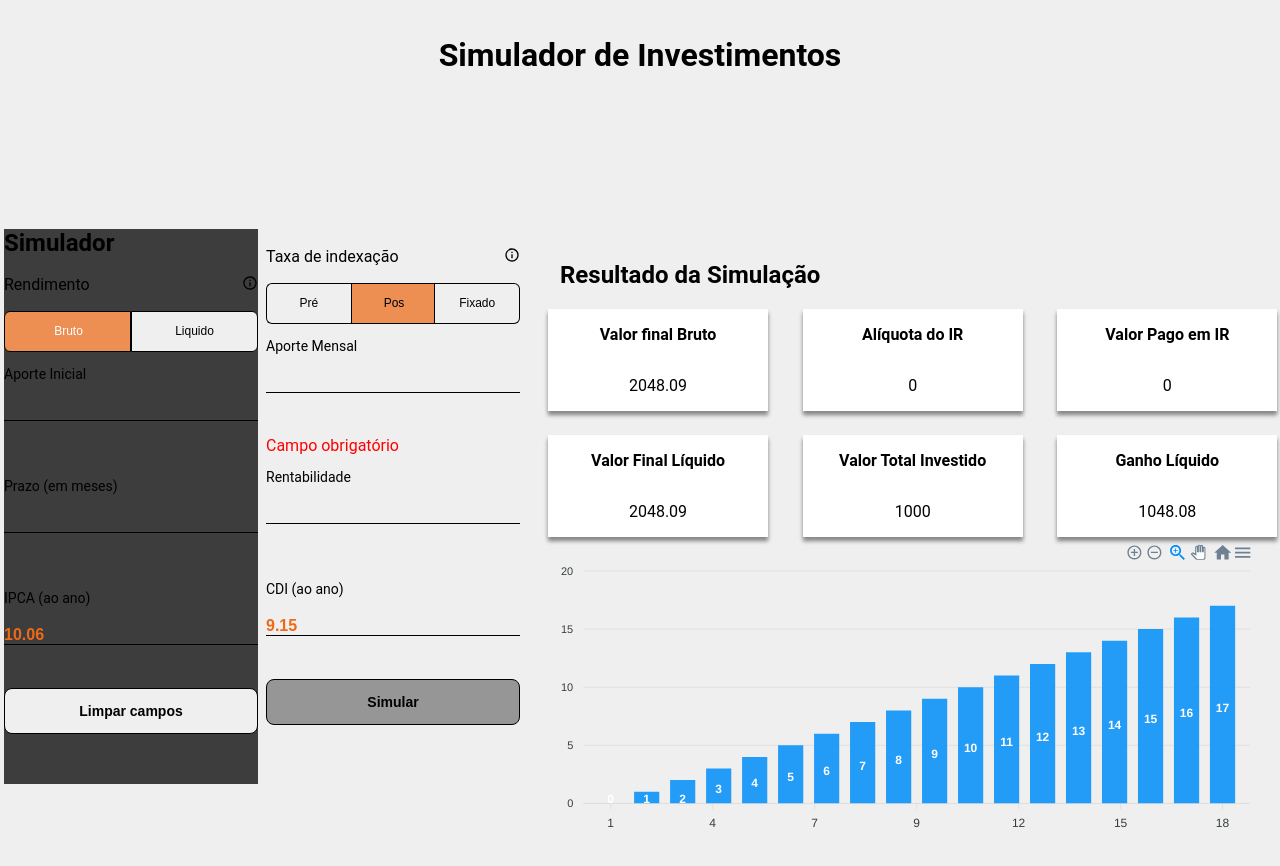
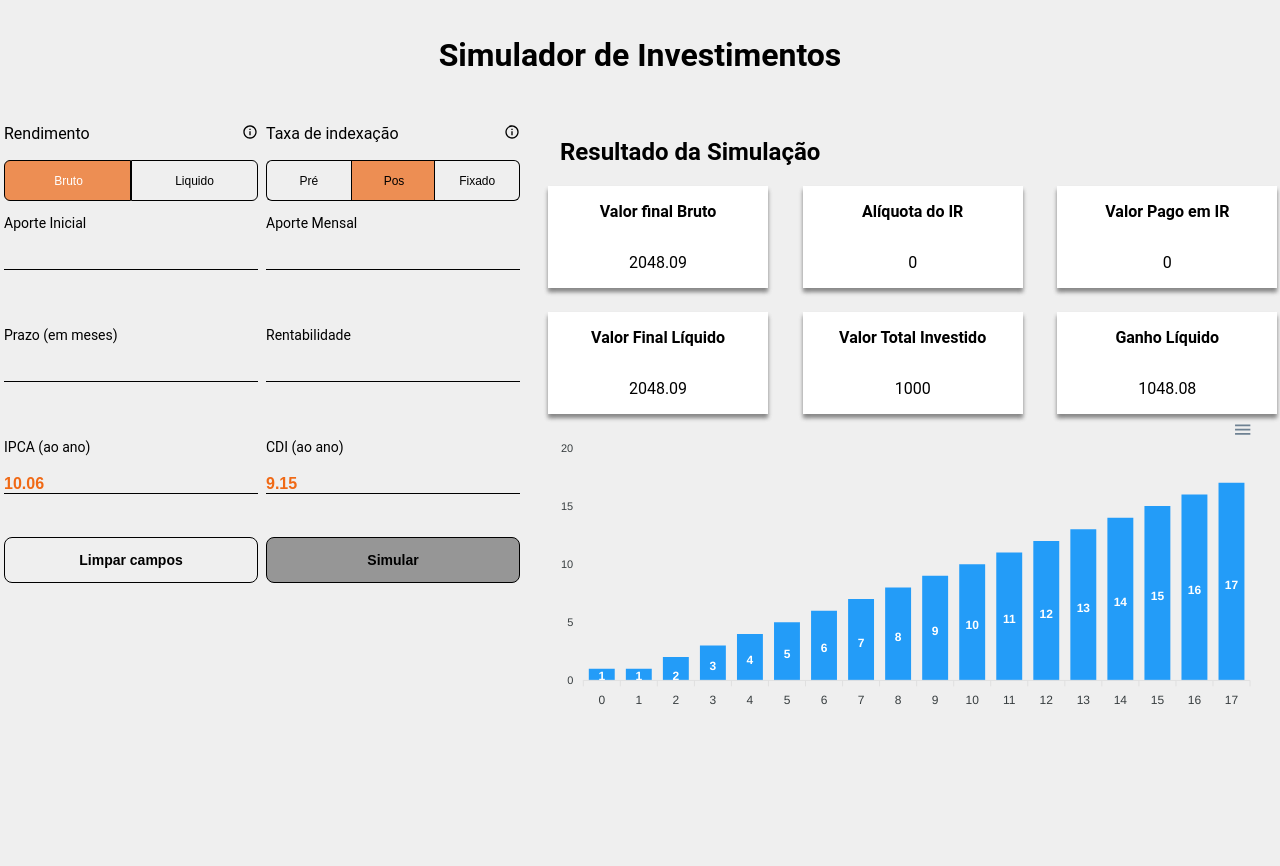
Before and after one commit to nataliaaraujo0/eqi, a React (Vite) app: page / in a window 1280 px wide. Shown: the top 866 px of the page. After the commit the page ends 800 px from the top, so only its background shows below. Built offline with nearby package versions, Linux system fonts and the light colour scheme; data requests are answered from the project's data file.

Commit message:
chore: implementando componente graficos

```diff
--- a/src/components/Card/styled.ts
+++ b/src/components/Card/styled.ts
@@ -12,7 +12,6 @@ export const Container = styled.div`
     strong {
         padding: 1em;
     }
-
     span {
         padding: 1rem;
     }
--- a/src/components/Graficos/index.tsx
+++ b/src/components/Graficos/index.tsx
@@ -2,11 +2,42 @@ import Chart from 'react-apexcharts';
 
 import { Container } from './styled';
 
-const options = {};
+const options = {
+    chart: {
+        zoom: {
+            enabled: false,
+        },
+    },
+    grid: {
+        show: false,
+    },
+    xaxis: {
+        categories: [
+            '0',
+            '1',
+            '2',
+            '3',
+            '4',
+            '5',
+            '6',
+            '7',
+            '8',
+            '9',
+            '10',
+            '11',
+            '12',
+            '13',
+            '14',
+            '15',
+            '16',
+            '17',
+        ],
+    },
+};
 const series = [
     {
         name: 'graficoValores',
-        data: [0, 1, 2, 3, 4, 5, 6, 7, 8, 9, 10, 11, 12, 13, 14, 15, 16, 17],
+        data: [1, 1, 2, 3, 4, 5, 6, 7, 8, 9, 10, 11, 12, 13, 14, 15, 16, 17],
     },
 ];
 export function Graficos() {
--- a/src/components/Indexacao/index.tsx
+++ b/src/components/Indexacao/index.tsx
@@ -14,13 +14,15 @@ import {
 // import checkIcon from "../../assets/check.svg";
 
 interface IndicadorProps {
-    nome?: string;
-    valor?: number;
+    nome: string;
+    valor: number;
 }
+
 interface IFormInputs {
     aporte: string;
     rentabilidade: number;
 }
+
 const schema = yup
     .object({
         aporte: yup.string().required(),
@@ -62,15 +64,15 @@ export function Indexacao({ valor }: IndicadorProps): JSX.Element {
             <ContentInput>
                 <p>Aporte Mensal</p>
                 <input {...register('aporte', { required: true })} />
-                <span style={{ color: 'red' }}>Campo obrigatório</span>
+                {/* <span style={{ color: 'red' }}>Campo obrigatório</span> */}
             </ContentInput>
 
             <ContentInput>
                 <p>Rentabilidade</p>
                 <input {...register('rentabilidade', { required: true })} />
-                <span style={{ color: 'red' }}>
+                {/* <span style={{ color: 'red' }}>
                     {errors.rentabilidade?.message}
-                </span>
+                </span> */}
             </ContentInput>
 
             <ContentInput>
--- a/src/components/Rendimento/index.tsx
+++ b/src/components/Rendimento/index.tsx
@@ -32,7 +32,6 @@ export function Rendimento({ valor }: IndicadorProps): JSX.Element {
 
     return (
         <ContainerForm onSubmit={handleSubmit(onSubmit)}>
-            <h2>Simulador</h2>
             <Header>
                 <div>
                     <p>Rendimento</p>
--- a/src/components/Rendimento/styled.ts
+++ b/src/components/Rendimento/styled.ts
@@ -1,7 +1,6 @@
 import styled from 'styled-components';
 
 export const ContainerForm = styled.form`
-    background-color: #3d3d3d;
     grid-column: 1/2;
     height: 555px;
 `;
--- a/src/pages/Dashboard/styled.ts
+++ b/src/pages/Dashboard/styled.ts
@@ -1,4 +1,4 @@
-import styled from "styled-components";
+import styled from 'styled-components';
 
 export const Container = styled.main`
     margin: 0 auto;
@@ -8,7 +8,6 @@ export const Wrapper = styled.div`
     display: grid;
     gap: 8px;
     width: 100%;
-  height: 100vh;
     grid-template-columns: 2.5fr 2.5fr 6fr;
     align-items: center;
 `;
```
Lines whose indentation alone changed are shown as unchanged.
